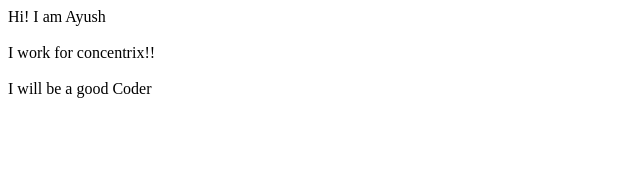
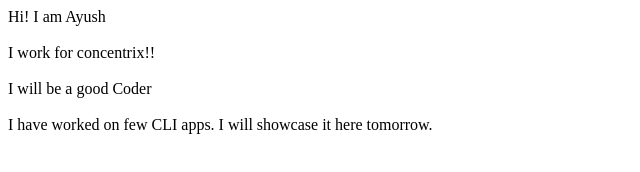
Before and after one commit to ayusu/student-name-site, a plain HTML site: page index.html in a window 1280 px wide. Shown: the whole page, without its empty margins (0-640 px from the left). Drawn offline with Linux system fonts and the light colour scheme.

Commit message:
update text

```diff
--- a/index.html
+++ b/index.html
@@ -9,6 +9,8 @@
 <body>
     Hi! I am Ayush <br></br>
     I work for concentrix!! <br></br>
-    I will be a good Coder
+    I will be a good Coder<br></br>
+
+    I have worked on few CLI apps. I will showcase it here tomorrow.
 </body>
 </html>
```
